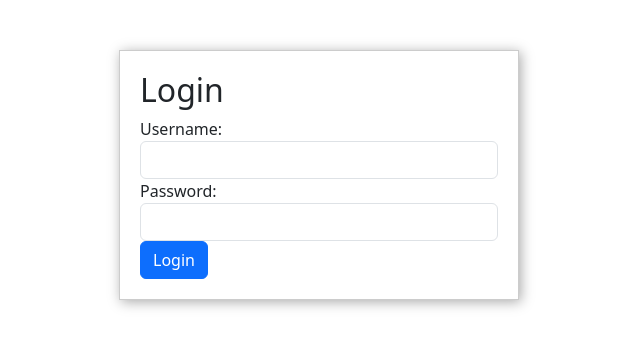
After one commit to Moonyar/Elixir, a Flask app: page /login in a window 1280 px wide. The commit adds this page. Shown: the top 348 px of the page, without its empty margins (321-961 px from the left). Run offline with Flask 3, Linux system fonts and the light colour scheme.

Commit message:
Added login Functionality

```diff
--- a/app.py
+++ b/app.py
@@ -1,30 +1,78 @@
 import os
 from datetime import datetime
 
-from flask import Flask, render_template, jsonify, request, url_for, redirect, flash, get_flashed_messages
-from database import load_cfl, add_cfl, get_all_cfls, update_cfl, delete_cfl
+from flask import Flask, render_template, jsonify, request, url_for, redirect, flash, get_flashed_messages, session
+from werkzeug.urls import url_parse
+
+from database import load_cfl, add_cfl, get_all_cfls, update_cfl, delete_cfl, get_user_by_username, verify_password, \
+    get_user_by_id
+from flask_login import UserMixin, login_user, login_manager, login_required, logout_user, current_user, LoginManager
 
 app = Flask(__name__)
 app.secret_key = os.environ.get('FLASK_SECRET_KEY')
+login = LoginManager(app)
+login.login_view = "login"
+
+
+class User(UserMixin):
+    def __init__(self, id, username, full_name, position):
+        self.id = id
+        self.username = username
+        self.full_name = full_name
+        self.position = position
+
+
+@login.user_loader
+def load_user(user_id):
+    user_data = get_user_by_id(user_id)  # You might need to write this function in `database.py`
+    if user_data:
+        return User(id=user_data['id'], username=user_data['username'], full_name=user_data['full_name'],
+                    position=user_data['position'])
+    return None
+
+
+@app.route("/login", methods=['GET', 'POST'])
+def login():
+    if request.method == 'POST':
+        username = request.form['username']
+        password = request.form['password']
+
+        user = get_user_by_username(username)
+        if user and verify_password(user['password'], password):
+            user_obj = User(id=user['id'], username=user['username'], full_name=user['full_name'],
+                            position=user['position'])
+            login_user(user_obj)
+            next_page = request.args.get('next')
+            if not next_page or url_parse(next_page).netloc != '':
+                next_page = url_for('home')
+            return redirect(next_page)
+        else:
+            flash("Invalid credentials", "login_danger")
+
+    return render_template('login.html')
 
 
 @app.route("/")
+@login_required
 def home():
     return render_template('Home.html')
 
 
 @app.route("/cfl")
+@login_required
 def cfl():
     return render_template('cfl.html')
 
 
 @app.route("/cfl/<id>")
+@login_required
 def show_cfl(id):
     cfl = load_cfl(id)
     return jsonify(cfl)
 
 
 @app.route("/cfl/submit", methods=['POST'])
+@login_required
 def confirmed_cfl():
     data = request.form
     cfl_id = add_cfl(data)
@@ -33,12 +81,14 @@ def confirmed_cfl():
 
 
 @app.route("/cfl/<cfl_id>/edit", methods=['POST', 'GET'])
+@login_required
 def edit_cfl(cfl_id):
     cfl = load_cfl(cfl_id)
     return render_template('cfl_edit.html', cfl=cfl)
 
 
 @app.route("/cfl/edit/<cfl_id>/submit", methods=['POST'])
+@login_required
 def submit_edited_cfl(cfl_id):
     data = request.form
     cfl = load_cfl(cfl_id)
@@ -48,6 +98,7 @@ def submit_edited_cfl(cfl_id):
 
 
 @app.route("/cfl/<cfl_id>/delete", methods=['POST', 'GET'])
+@login_required
 def cfl_delete(cfl_id):
     start_date = request.args.get('start_date')
     end_date = request.args.get('end_date')
@@ -59,6 +110,7 @@ def cfl_delete(cfl_id):
 
 
 @app.route("/logout/view", methods=['post', 'GET'])
+@login_required
 def view_logout():
     if request.method == 'POST':
         start_date = request.form.get('start_date')
@@ -84,18 +136,27 @@ def view_logout():
         return redirect(url_for('logout'))
     else:
         return render_template('view_logout.html', cfls=cfls, start_date=start_date,
-                           end_date=end_date)
+                               end_date=end_date)
 
 
 @app.route("/logout")
+@login_required
 def logout():
     return render_template('logout.html')
 
 
 @app.route("/summary")
+@login_required
 def summary():
     return render_template('summary.html')
 
 
+@app.route("/signout")
+@login_required
+def signout():
+    logout_user()
+    return redirect(url_for('login'))
+
+
 if __name__ == "__main__":
     app.run(host='0.0.0.0', debug=True)
--- a/templates/Home.html
+++ b/templates/Home.html
@@ -7,6 +7,10 @@
 </head>
 <body>
     {% include 'nav.html' %}
+    {% if current_user.is_authenticated %}
+    Hello, {{ current_user.full_name }}!
+    {% endif %}
+
     <h3 class="mt-4 ms-2 text-center">Welcome, Leader!</h3>
 
     <!----------------- CFL Jumbo -------------------->
--- /dev/null
+++ b/templates/login.html
@@ -0,0 +1,46 @@
+<!DOCTYPE html>
+<html lang="en">
+
+<head>
+    <meta charset="UTF-8">
+    <meta name="viewport" content="width=device-width, initial-scale=1.0">
+    <title>Elixir Login</title>
+    {% include 'bootstrap.html' %}
+</head>
+
+<body>
+    <div style="max-width: 400px; margin: 50px auto; padding: 20px; border: 1px solid #ccc; box-shadow: 2px 2px 12px #aaa;">
+        <h2>Login</h2>
+
+        <!-- Display flashed messages from Flask -->
+        {% with messages = get_flashed_messages(with_categories=true) %}
+        {% if messages %}
+        <ul class="flashes">
+            {% for category, message in messages %}
+            {% if category == "login_danger" %}
+            <li>{{ message }}</li>
+            {% endif %}
+            {% endfor %}
+        </ul>
+</div>
+
+        {% endif %}
+        {% endwith %}
+
+        <form action="{{ url_for('login') }}" method="post">
+            <div class="form-group">
+                <label for="username">Username:</label>
+                <input type="text" id="username" name="username" class="form-control" required>
+            </div>
+
+            <div class="form-group">
+                <label for="password">Password:</label>
+                <input type="password" id="password" name="password" class="form-control" required>
+            </div>
+
+            <button type="submit" class="btn btn-primary">Login</button>
+        </form>
+    </div>
+</body>
+
+</html>
--- a/templates/nav.html
+++ b/templates/nav.html
@@ -9,7 +9,7 @@
          <div class="collapse navbar-collapse" id="mainNav">
         <ul class="navbar-nav me-auto mb-2 mb-md-0">
           <li class="nav-item">
-            <a class="nav-link btn"  href="" style="background-color: coral">Sign out</a>
+            <a class="nav-link btn"  href="/signout" style="background-color: coral">Sign out</a>
         </ul>
       </div>
     </div>
```
Also changed, not shown: database.py (+19 -0 lines), requirements.txt (+5 -4 lines).
